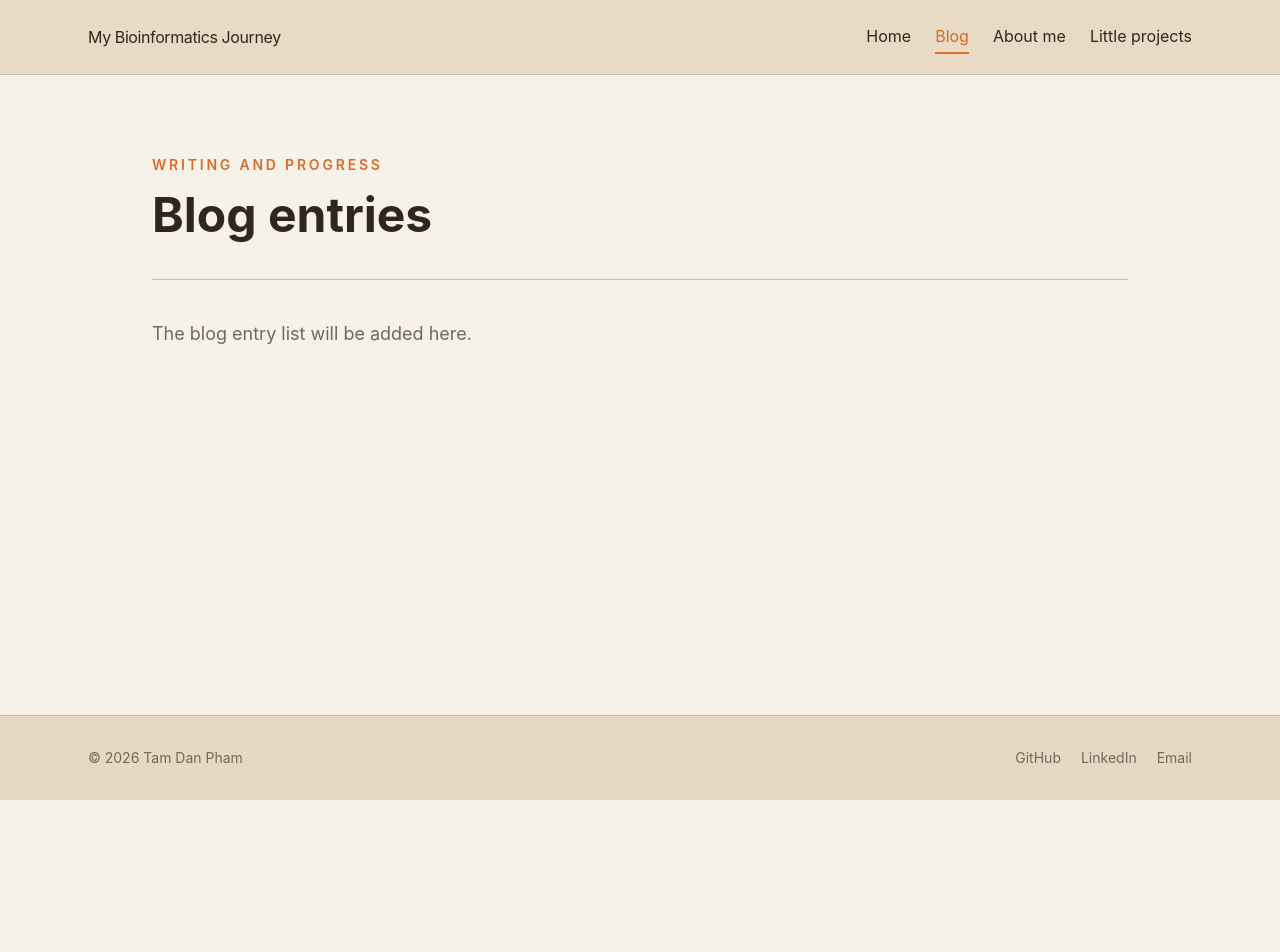
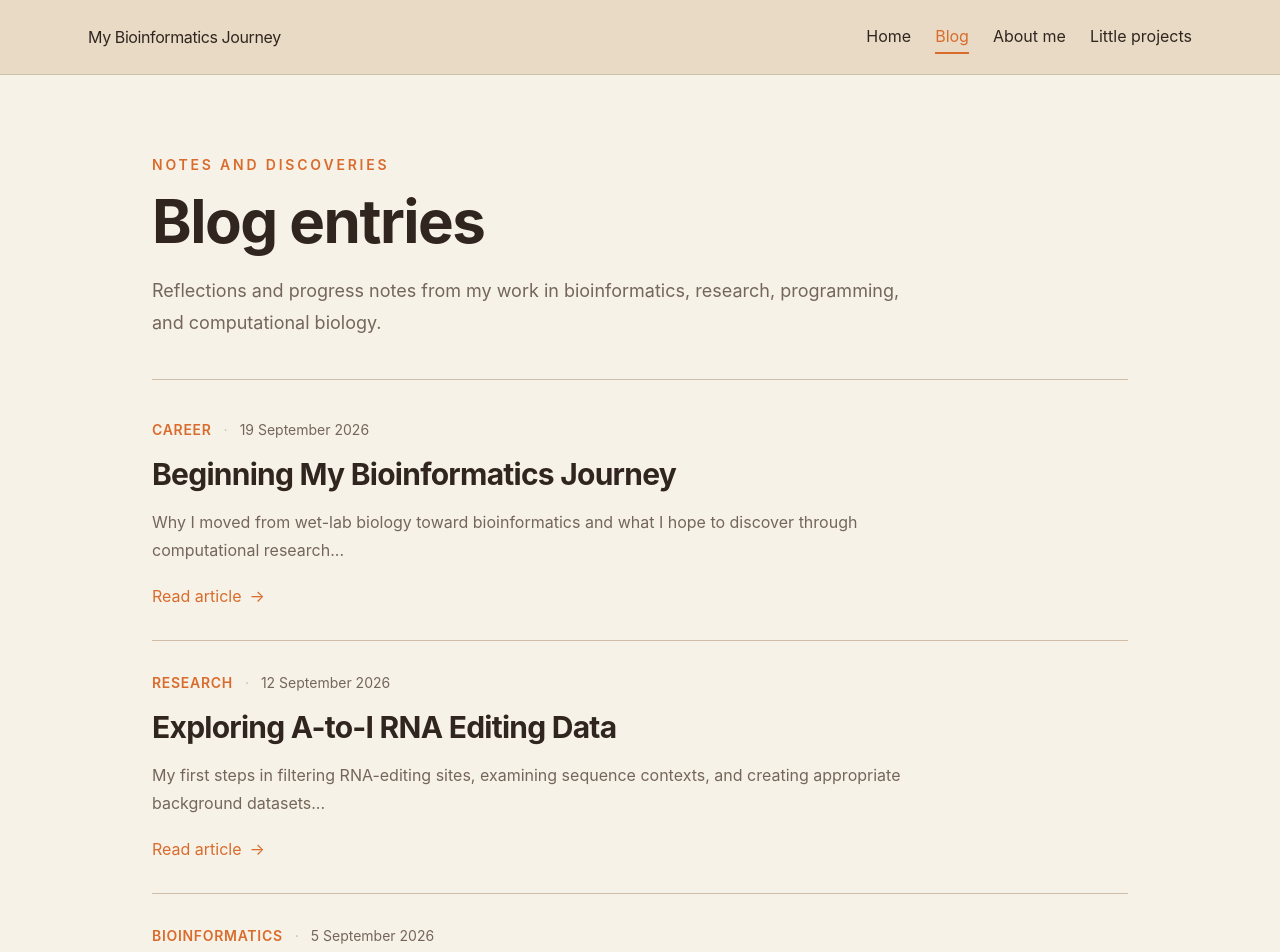
Before and after one commit to tamdanp01-beep/MyBlog, a React (Vite) app: page /blog in a window 1280 px wide. Shown: the top 952 px of the page. Before the commit the page ends 800 px from the top, so only its background shows below. Built offline with nearby package versions, Linux system fonts and the light colour scheme.

Commit message:
Build paginated blog listing

```diff
--- a/src/components/blog/BlogList.jsx
+++ b/src/components/blog/BlogList.jsx
@@ -0,0 +1,25 @@
+import BlogCard from "./BlogCard";
+
+function BlogList({ posts }) {
+  if (posts.length === 0) {
+    return (
+      <div className="rounded-3xl border border-[var(--color-border)] bg-[var(--color-surface)] p-10 text-center">
+        <h2 className="text-2xl font-bold">No blog entries found</h2>
+
+        <p className="mt-3 text-[var(--color-text-muted)]">
+          New articles will be published here soon.
+        </p>
+      </div>
+    );
+  }
+
+  return (
+    <div>
+      {posts.map((post) => (
+        <BlogCard key={post.id} post={post} />
+      ))}
+    </div>
+  );
+}
+
+export default BlogList;
--- a/src/components/home/RecentPostsSection.jsx
+++ b/src/components/home/RecentPostsSection.jsx
@@ -72,4 +72,6 @@ function RecentPostsSection() {
     );
 }
 
+/* This displays a maximum of three blog entries on each Home page.
+*/
 export default RecentPostsSection;
--- a/src/pages/BlogPage.jsx
+++ b/src/pages/BlogPage.jsx
@@ -1,19 +1,75 @@
+import { useMemo, useState } from "react";
+
+import BlogList from "../components/blog/BlogList";
+import Pagination from "../components/blog/Pagination";
+import { blogPosts } from "../data/blogPosts";
+
+const POSTS_PER_PAGE = 5;
+
 function BlogPage() {
+    const [currentPage, setCurrentPage] = useState(1);
+
+    const sortedPosts = useMemo(() => {
+        return [...blogPosts].sort(
+            (firstPost, secondPost) =>
+                new Date(secondPost.date) - new Date(firstPost.date),
+        );
+    }, []);
+
+    const totalPages = Math.ceil(sortedPosts.length / POSTS_PER_PAGE);
+
+    const visiblePosts = useMemo(() => {
+        const firstPostIndex = (currentPage - 1) * POSTS_PER_PAGE;
+        const lastPostIndex = firstPostIndex + POSTS_PER_PAGE;
+
+        return sortedPosts.slice(firstPostIndex, lastPostIndex);
+    }, [currentPage, sortedPosts]);
+
+    function changePage(page) {
+        setCurrentPage(page);
+
+        document
+            .getElementById("blog-entries")
+            ?.scrollIntoView({ behavior: "smooth", block: "start" });
+    }
+
     return (
-        <div className="mx-auto max-w-5xl px-6 py-20">
-            <header>
-                <p className="text-sm font-semibold uppercase tracking-[0.2em] text-[#d96c2c]">
-                    Writing and progress
+        <div
+            id="blog-entries"
+            className="mx-auto max-w-5xl scroll-mt-28 px-6 py-16 sm:py-20"
+        >
+            <header className="max-w-3xl">
+                <p className="text-sm font-semibold uppercase tracking-[0.2em] text-[var(--color-accent)]">
+                    Notes and discoveries
                 </p>
 
-                <h1 className="mt-4 text-5xl font-bold">Blog entries</h1>
+                <h1 className="mt-4 text-5xl font-bold tracking-tight sm:text-6xl">
+                    Blog entries
+                </h1>
+
+                <p className="mt-6 text-lg leading-8 text-[var(--color-text-muted)]">
+                    Reflections and progress notes from my work in bioinformatics,
+                    research, programming, and computational biology.
+                </p>
             </header>
 
-            <hr className="my-10 border-[#cdbda9]" />
+            <hr className="my-10 border-[var(--color-border)]" />
 
-            <p className="text-lg text-[#74665b]">
-                The blog entry list will be added here.
-            </p>
+            <Pagination
+                currentPage={currentPage}
+                totalPages={totalPages}
+                onPageChange={changePage}
+            />
+
+            <div className={totalPages > 1 ? "my-10" : "mb-10"}>
+                <BlogList posts={visiblePosts} />
+            </div>
+
+            <Pagination
+                currentPage={currentPage}
+                totalPages={totalPages}
+                onPageChange={changePage}
+            />
         </div>
     );
 }
```
